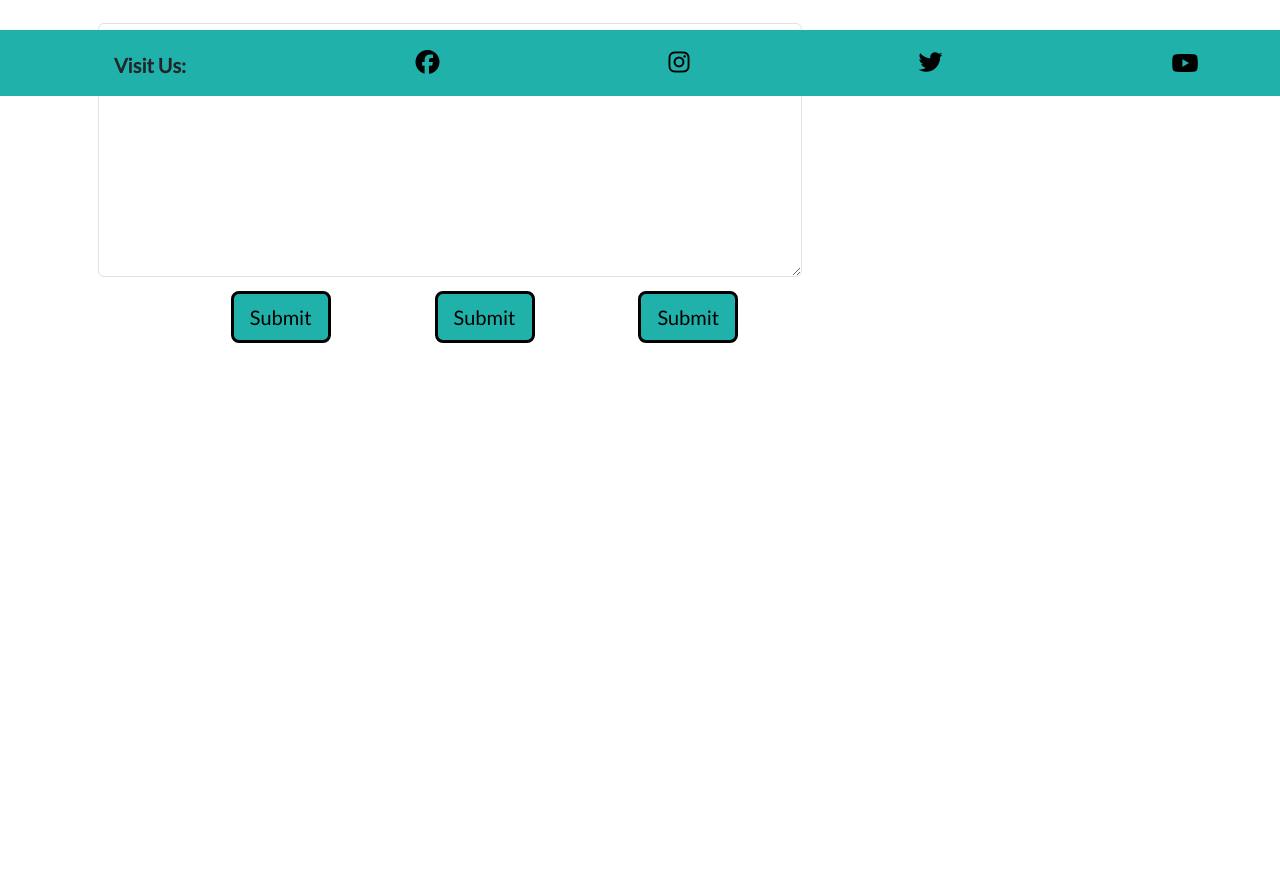
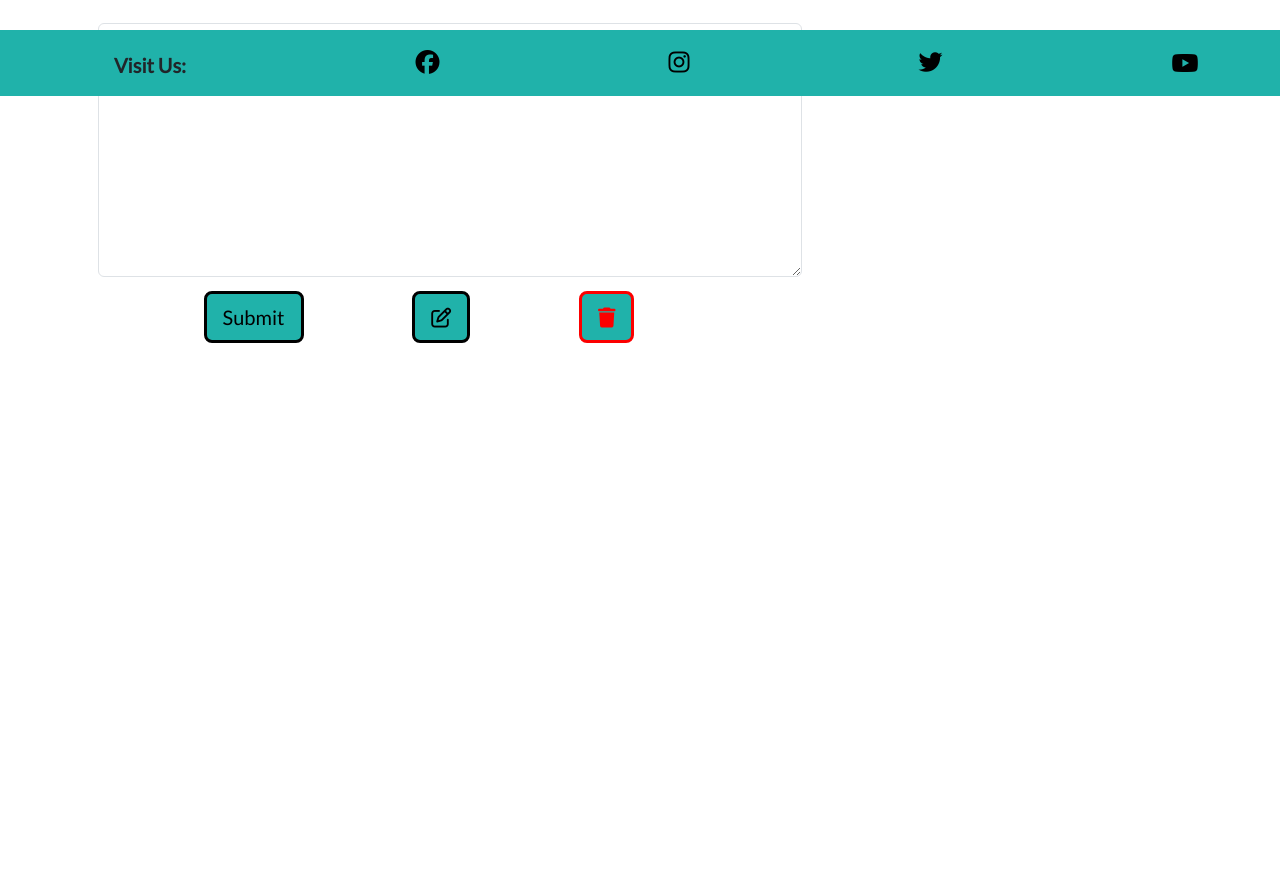
Before and after one commit to jlindeloef/drumworld, a Django app: template templates/post_detail.html in a window 1280 px wide. Shown: the part 704-1574 px from the top of the page. Before the commit the page ends 1047 px from the top, so only its background shows below. Run offline with Django 3.2, Linux system fonts and the light colour scheme; the template is opened without the code that fills it: values that come from a table or form of the project are taken from there, others are empty; the visitor is signed in with stand-in values (Sample User, id 1); some libraries are stand-ins or nearby versions.

Commit message:
Adding style to the delete and edit buttons.

```diff
--- a/templates/post_detail.html
+++ b/templates/post_detail.html
@@ -89,11 +89,11 @@
                 <form method="post" style="margin-top: 1.3em;">
                     {{ comment_form | crispy }}
                     {% csrf_token %}
-                <ul>
+                <div>
                     <button type="submit" class="btn btn-signup btn-lg">Submit</button>
-                    <button type="submit" class="btn btn-signup btn-lg">Submit</button>
-                    <button type="submit" class="btn btn-signup btn-lg">Submit</button>
-                </ul>
+                    <a href="" class="btn btn-signup btn-lg"><i class="far fa-edit"></i></a>
+                    <a href="" class="btn btn-signup btn-lg" style="color: #fc0000;"><i class="fas fa-trash"></i></a>
+                </div>
                 </form>
                 {% endif %}
                 {% endif %}
```
Also changed, not shown: static/css/style.css (line endings or trailing spaces).
